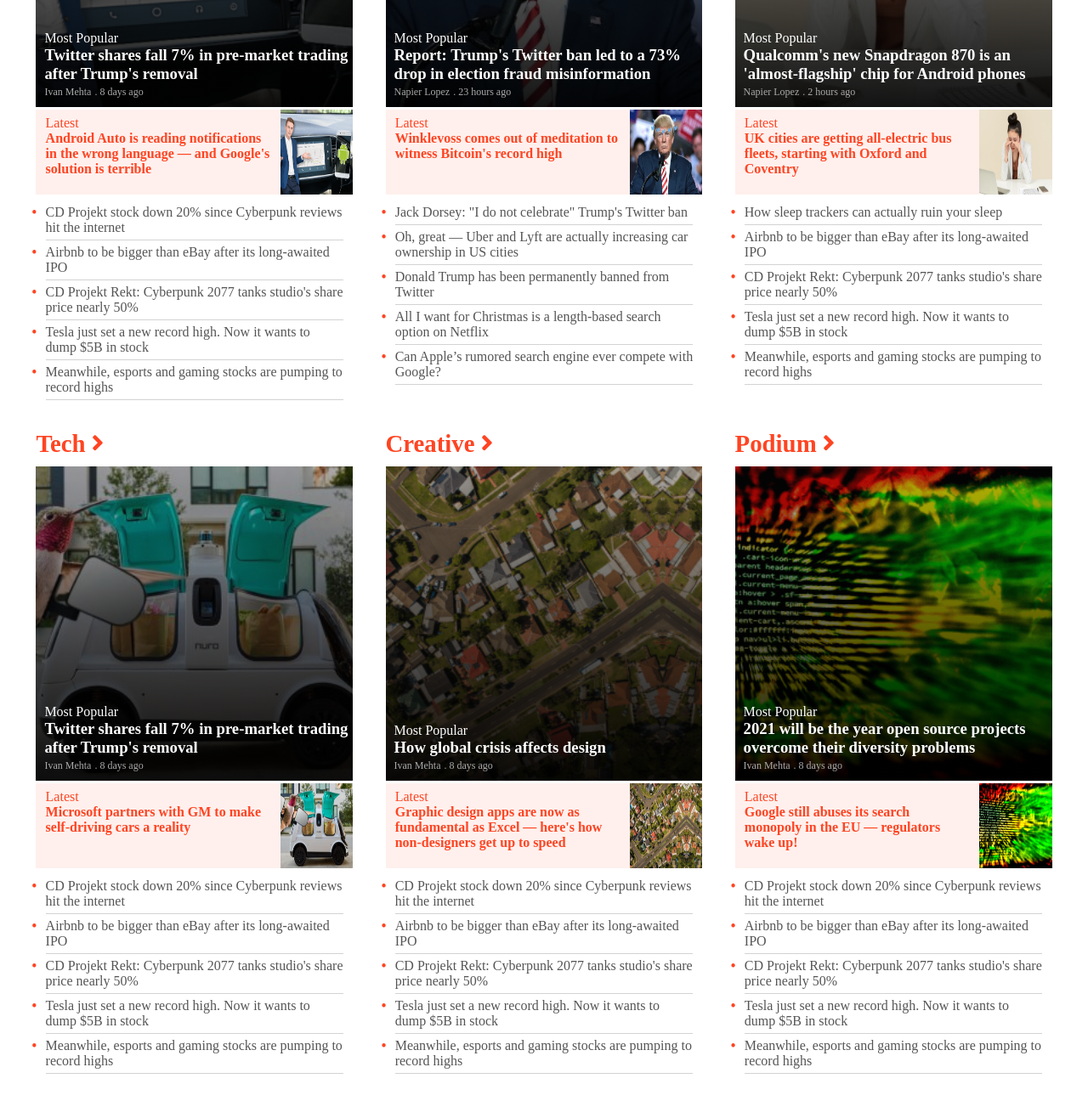
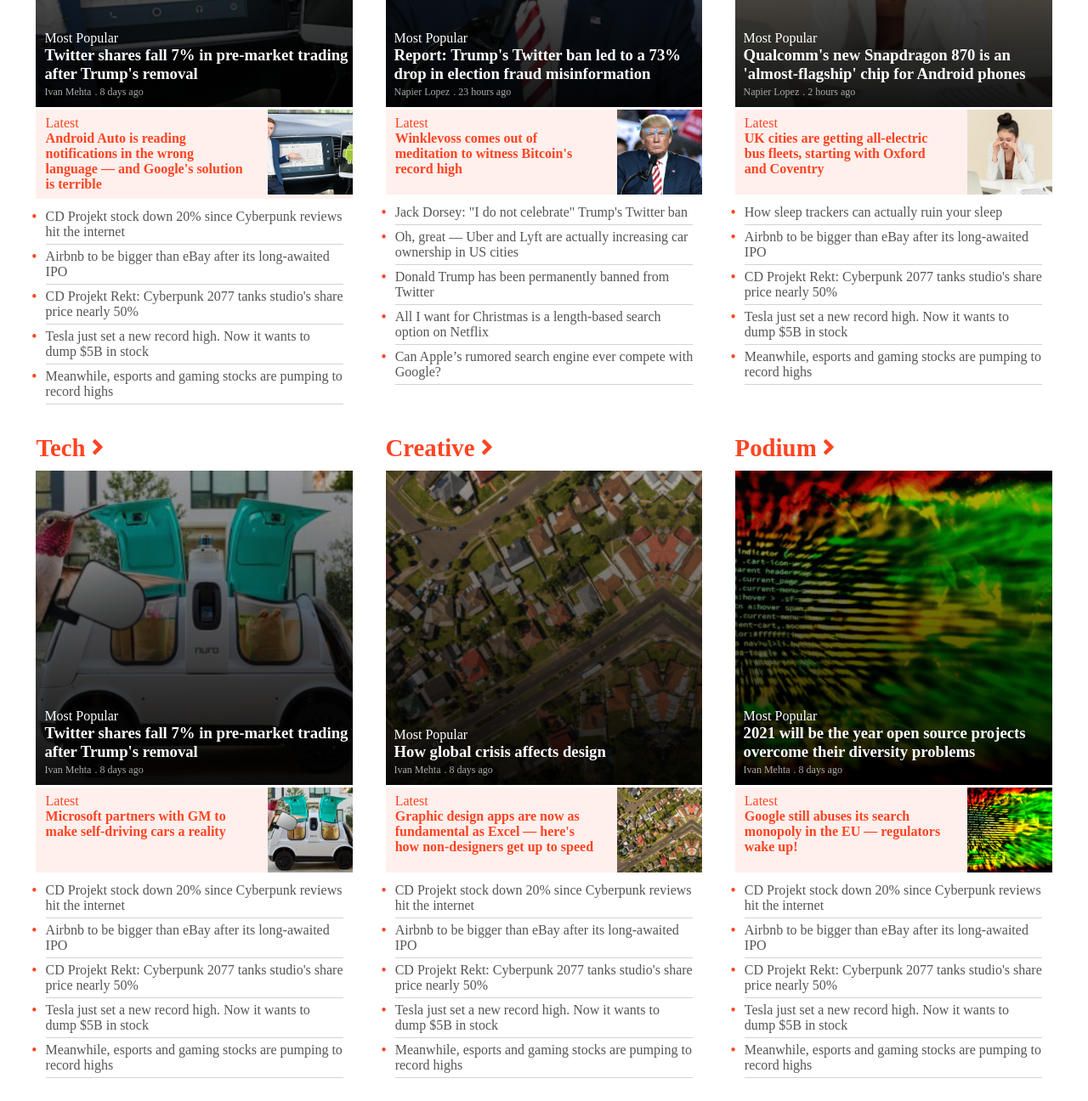
Before and after one commit to Moreneecoder/keji-miguel-responsive-web-design, a plain HTML site: page index.html in a window 1280 px wide. Shown: the part 1780-3076 px from the top of the page at 85% size. Drawn offline with Linux system fonts and the light colour scheme.

Commit message:
fix linters, gitignore and some distorted images errors

```diff
--- a/assets/css/style.css
+++ b/assets/css/style.css
@@ -137,7 +137,12 @@
   position: relative;
 }
 
+.funding-item:last-child {
+  display: none;
+}
+
 .fund-comp-wrapper img {
+  width: 12%;
   position: absolute;
   top: 9%;
   left: 2%;
@@ -313,18 +318,80 @@
   color: #f42;
   background-color: rgba(255, 68, 34, 0.08);
   margin-top: 3px;
+  width: 100%;
+  justify-content: space-between;
 }
 
-.mini-topic img {
+.mini-topic-img {
   width: 23%;
+  min-width: 100px;
+  max-width: 100px;
   height: 100px;
+  background-color: #ccc;
+  background-position: center;
+  background-repeat: no-repeat;
+  background-size: cover;
+}
+
+.mini-topic-img-1 {
+  background-image: url("../../assets/images/topics-1.webp");
+}
+
+.mini-topic-img-2 {
+  background-image: url("../../assets/images/topics-2.jpg");
+}
+
+.mini-topic-img-3 {
+  background-image: url("../../assets/images/topics-3.jpg");
+}
+
+.mini-topic-img-4 {
+  background-image: url("../../assets/images/topics-4.jpeg");
+}
+
+.mini-topic-img-5 {
+  background-image: url("../../assets/images/topics-5.webp");
+}
+
+.mini-topic-img-6 {
+  background-image: url("../../assets/images/topics-6.webp");
+}
+
+.mini-topic-img-7 {
+  background-image: url("../../assets/images/topics-7.webp");
+}
+
+.mini-topic-img-8 {
+  background-image: url("../../assets/images/topics-8.jpg");
+}
+
+.mini-topic-img-9 {
+  background-image: url("../../assets/images/topics-9.jpg");
+}
+
+.latest-deals-item section {
+  width: 82%;
+}
+
+.latest-deals-item section p:first-child {
+  margin-bottom: 5px;
+}
+
+.latest-deals-item section p:last-child span {
+  color: #555;
+}
+
+.latest-deals-item section p:last-child del {
+  font-size: 0.8em;
+  color: #aaa;
 }
 
 .mini-topic section p:last-child {
   font-weight: bold;
 }
 
-.mini-topic section {
+.mini-topic section:first-child {
+  width: 70%;
   padding: 2% 3%;
 }
 
@@ -359,23 +426,6 @@
   margin-bottom: 10px;
   width: 100%;
   height: 75px;
-}
-
-.latest-deals-item section {
-  width: 82%;
-}
-
-.latest-deals-item section p:first-child {
-  margin-bottom: 5px;
-}
-
-.latest-deals-item section p:last-child span {
-  color: #555;
-}
-
-.latest-deals-item section p:last-child del {
-  font-size: 0.8em;
-  color: #aaa;
 }
 
 .latest-deals-item img {
@@ -502,12 +552,8 @@
     flex-basis: 32%;
   }
 
-  .funding-item:last-child {
-    display: none;
-  }
-
   .fund-comp-wrapper img {
-    width: 25%;
+    width: 12%;
     margin-left: 3%;
   }
 
--- a/index.html
+++ b/index.html
@@ -343,7 +343,11 @@
             <p>Latest</p>
             <p>Android Auto is reading notifications in the wrong language — and Google's solution is terrible</p>
           </section>
-          <img src="assets/images/topics-1.webp" alt="Mini topic image 1">
+
+          <section class="mini-topic-img mini-topic-img-1">
+
+          </section>
+
         </section>
 
         <ul>
@@ -375,7 +379,11 @@
             <p>Latest</p>
             <p>Winklevoss comes out of meditation to witness Bitcoin's record high</p>
           </section>
-          <img src="assets/images/topics-2.jpg" alt="Mini topic image 2">
+
+          <section class="mini-topic-img mini-topic-img-2">
+
+          </section>
+
         </section>
 
         <ul>
@@ -407,7 +415,10 @@
             <p>Latest</p>
             <p>UK cities are getting all-electric bus fleets, starting with Oxford and Coventry</p>
           </section>
-          <img src="assets/images/topics-3.jpg" alt="Mini topic image 3">
+
+          <section class="mini-topic-img mini-topic-img-3">
+
+          </section>
         </section>
 
         <ul>
@@ -439,7 +450,10 @@
             <p>Latest</p>
             <p>Microsoft partners with GM to make self-driving cars a reality</p>
           </section>
-          <img src="assets/images/topics-4.jpeg" alt="Mini topic image 4">
+
+          <section class="mini-topic-img mini-topic-img-4">
+
+          </section>
         </section>
 
         <ul>
@@ -471,7 +485,10 @@
             <p>Latest</p>
             <p>Graphic design apps are now as fundamental as Excel — here's how non-designers get up to speed</p>
           </section>
-          <img src="assets/images/topics-5.webp" alt="Mini topic image 5">
+
+          <section class="mini-topic-img mini-topic-img-5">
+
+          </section>
         </section>
 
         <ul>
@@ -503,7 +520,10 @@
             <p>Latest</p>
             <p>Google still abuses its search monopoly in the EU — regulators wake up!</p>
           </section>
-          <img src="assets/images/topics-6.webp" alt="Mini topic image 6">
+
+          <section class="mini-topic-img mini-topic-img-6">
+
+          </section>
         </section>
 
         <ul>
@@ -535,7 +555,10 @@
             <p>Latest</p>
             <p>Sell for scrap or split for parts? What to do with your old car</p>
           </section>
-          <img src="assets/images/topics-7.webp" alt="Mini topic image 7">
+
+          <section class="mini-topic-img mini-topic-img-7">
+
+          </section>
         </section>
 
         <ul>
@@ -567,7 +590,10 @@
             <p>Latest</p>
             <p>I’ve fallen for the electric Hummer and I hate myself for it</p>
           </section>
-          <img src="assets/images/topics-8.jpg" alt="Mini topic image 8">
+
+          <section class="mini-topic-img mini-topic-img-8">
+
+          </section>
         </section>
 
         <ul>
@@ -599,7 +625,9 @@
             <p>Latest</p>
             <p>We need to make remote meetings more boring in 2021</p>
           </section>
-          <img src="assets/images/topics-9.jpg" alt="Mini topic image 9">
+          <section class="mini-topic-img mini-topic-img-9">
+
+          </section>
         </section>
 
         <ul>
```
